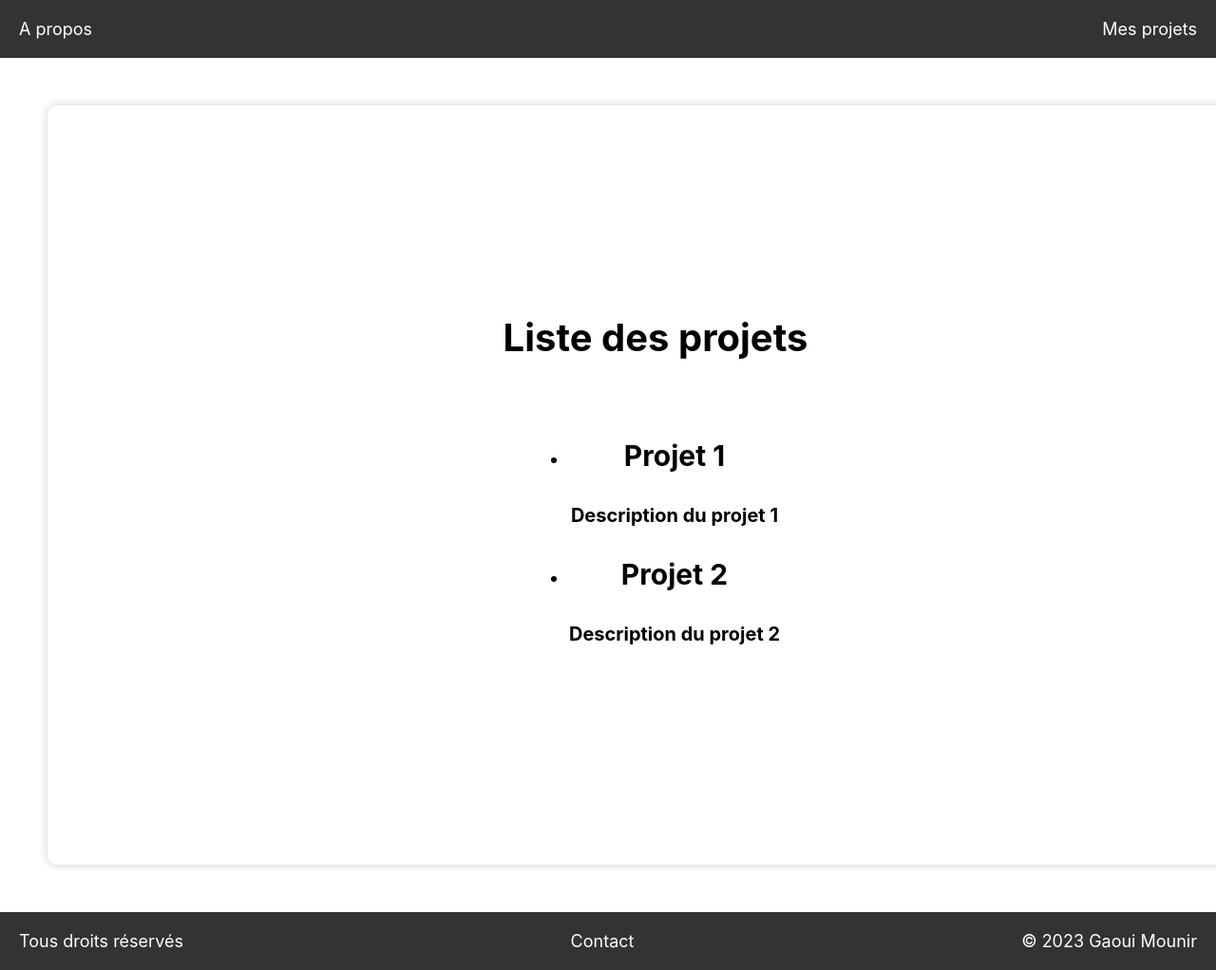
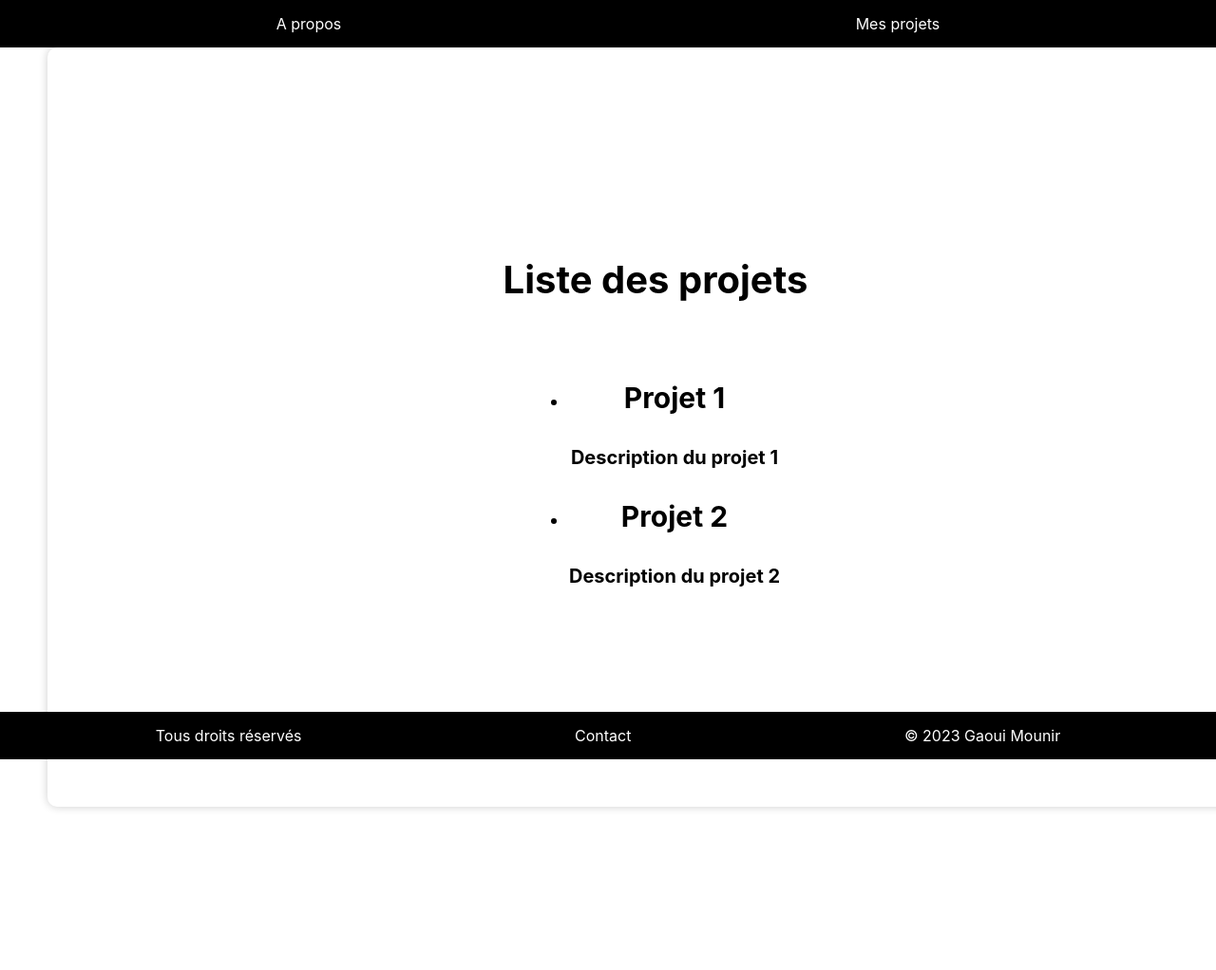
Before and after one commit to gaouimounir/Portfolio, a React (Create React App) app: page / in a window 1280 px wide. Shown: the top 1022 px of the page at 95% size. After the commit the page ends 900 px from the top, so only its background shows below. Built offline with nearby package versions, Linux system fonts and the light colour scheme.

Commit message:
canceled header and footer style

```diff
--- a/src/components/footer.js
+++ b/src/components/footer.js
@@ -1,33 +1,13 @@
 import React from "react";
-import styled from "styled-components";
-
-const FooterContainer = styled.footer`
-  background-color: #333;
-  color: #fff;
-  padding: 20px 0;
-  display: flex;
-  justify-content: space-between;
-  transition: background-color 0.3s;
-`;
-
-const FooterItem = styled.p`
-  margin: 0 20px;
-  font-size: 18px;
-  cursor: pointer;
-  transition: color 0.3s;
-
-  &:hover {
-    color: #007bff;
-  }
-`;
+import "../styles/footer.css";
 
 const RenderFooter = () => {
   return (
-    <FooterContainer>
-      <FooterItem>Tous droits réservés</FooterItem>
-      <FooterItem>Contact</FooterItem>
-      <FooterItem>&copy; 2023 Gaoui Mounir</FooterItem>
-    </FooterContainer>
+    <div className="footer">
+      <p>Tous droits réservés</p>
+      <p>Contact</p>
+      <p>&copy; 2023 Gaoui Mounir</p>
+    </div>
   );
 };
 
--- a/src/components/header.js
+++ b/src/components/header.js
@@ -1,33 +1,14 @@
 import React from "react";
-import styled from "styled-components";
 import "../styles/header.css";
-
-const HeaderContainer = styled.header`
-  background-color: #333;
-  color: #fff;
-  padding: 20px 0;
-  display: flex;
-  justify-content: space-between;
-  transition: background-color 0.3s;
-`;
-
-const HeaderItem = styled.p`
-  margin: 0 20px;
-  font-size: 18px;
-  cursor: pointer;
-  transition: color 0.3s;
-
-  &:hover {
-    color: #007bff;
-  }
-`;
 
 const RenderHeader = () => {
   return (
-    <HeaderContainer>
-      <HeaderItem>A propos</HeaderItem>
-      <HeaderItem>Mes projets</HeaderItem>
-    </HeaderContainer>
+    <>
+      <div className="enTete">
+        <p>A propos</p>
+        <p>Mes projets</p>
+      </div>
+    </>
   );
 };
 
```
